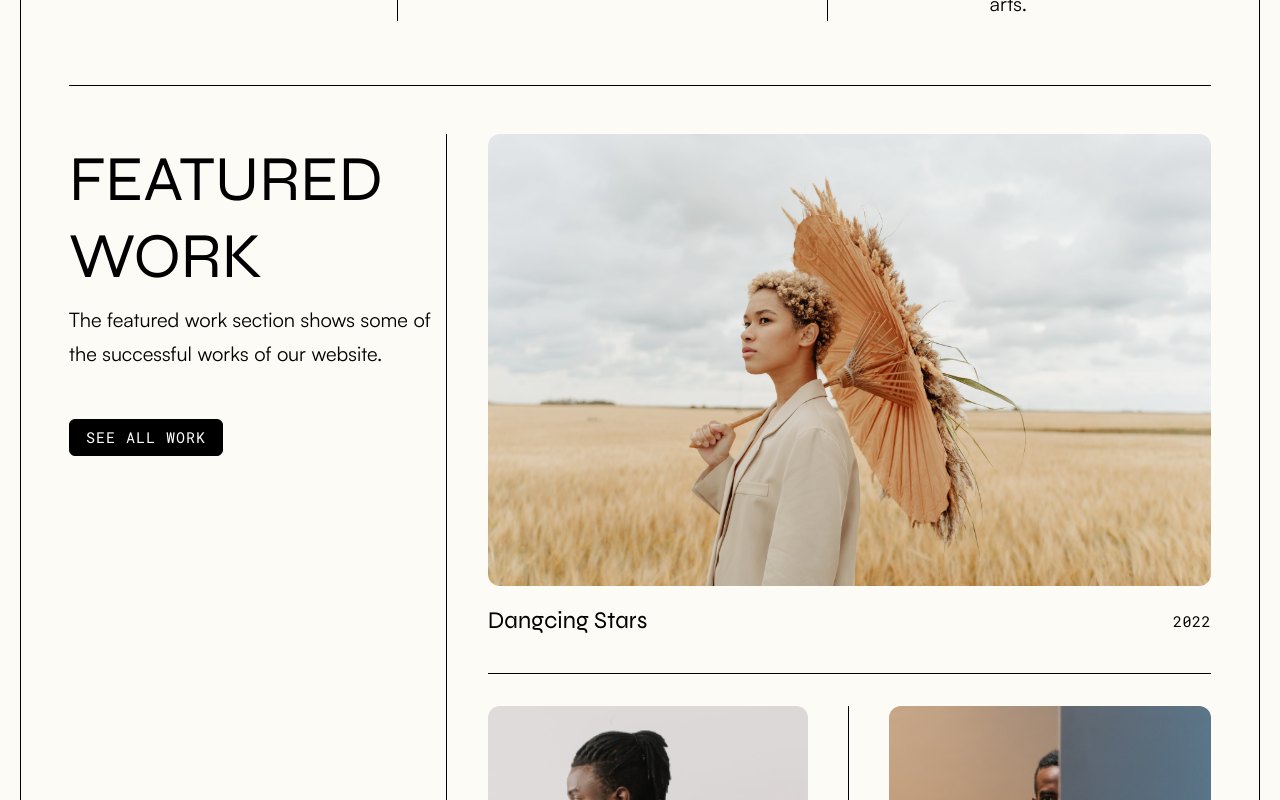
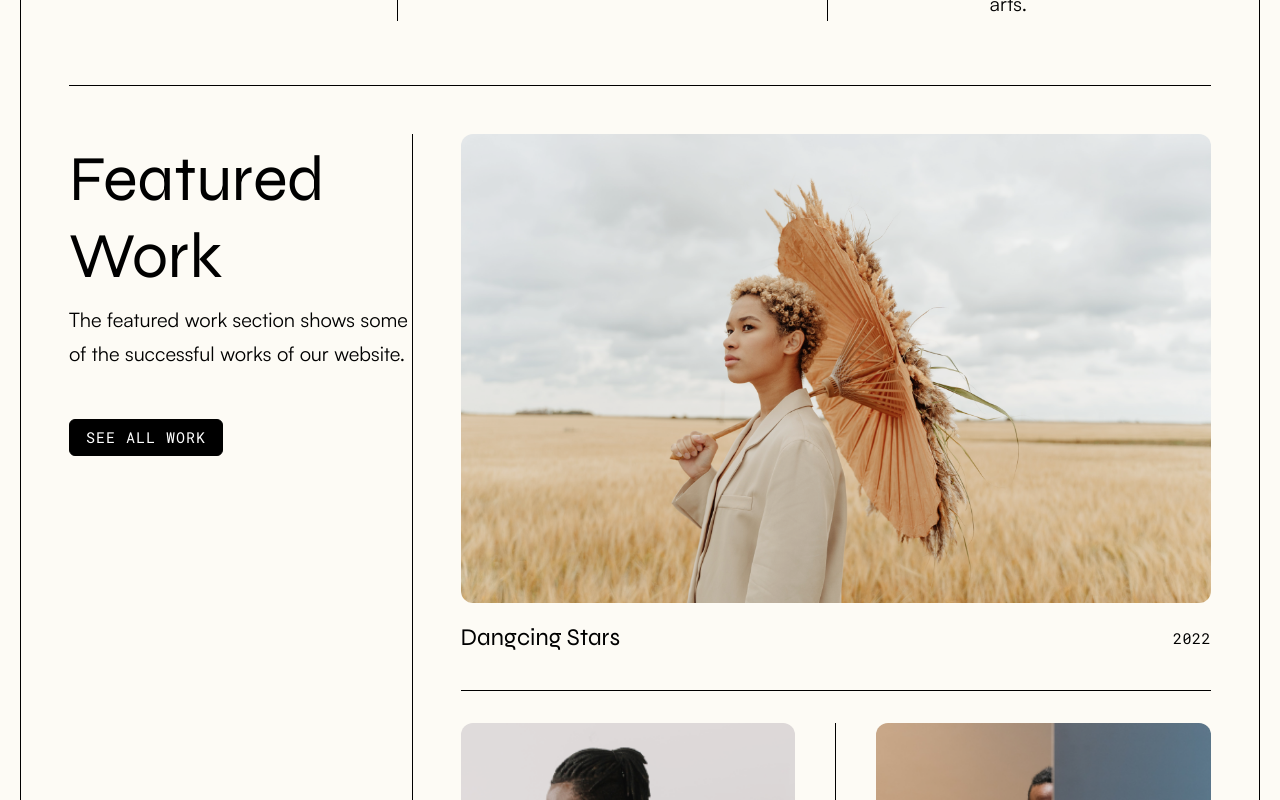
Before and after one commit to taodemy/website, a Next.js app: page / in a window 1280 px wide. Shown: the part 1760-2560 px from the top of the page. Built offline with nearby package versions, Linux system fonts and the light colour scheme.

Commit message:
finish the change of the title

```diff
--- a/components/general/FeaturedWork.tsx
+++ b/components/general/FeaturedWork.tsx
@@ -12,14 +12,6 @@ export default function FeaturedWork() {
   const { DESKTOP, TABLET } = EViewPortQuery;
   let isDesktopSize = useMediaQuery(DESKTOP);
   let isTableletSize = useMediaQuery(TABLET);
-  let [titleName, setTitleName] = useState("global__heading-h1");
-  // if (isDesktopSize) {
-  //   setTitleName("global__heading-h1");
-  // } else if (isTableletSize) {
-  //   setTitleName("global__uppercase-heading-h2");
-  // } else {
-  //   setTitleName("global__uppercase-heading-h3");
-  // }
   const [imgBoxes, setImgBoxes] = useState([
     {
       id: 1,
@@ -52,11 +44,11 @@ export default function FeaturedWork() {
       <div className={styles["featured-work__left-container"]}>
         <h1
           className={`${fontSyne.className}
-            ${isDesktopSize ? "global__heading-h1" : "global__heading-h2"}
+             ${isDesktopSize ? "global__heading-h1" : "global__heading-h2"}
           `}
         >
-          <span>FEATURED&ensp;</span>
-          <span>WORK</span>
+          <span>{isTableletSize ? "FEATURED" : "Featured"}&ensp;</span>
+          <span>{isTableletSize ? "WORK" : "Work"}</span>
         </h1>
         <p className={`${fontSatoshi.className} global__text--medium`}>
           The featured work section shows some of the successful works of our website.
--- a/layouts/index.tsx
+++ b/layouts/index.tsx
@@ -13,7 +13,7 @@ const Layout = ({ children }: LayoutProps) => {
         <Header />
       </section>
       <main>{children}</main>
-      {/* <Footer /> */}
+      <Footer />
     </div>
   );
 };
--- a/styles/FeaturedWork.module.css
+++ b/styles/FeaturedWork.module.css
@@ -5,7 +5,7 @@
 }
 
 .featured-work__left-container {
-  width: 33%;
+  width: 30%;
   margin-top: 48px;
   border-right: 1px solid #000000;
 }
@@ -27,8 +27,8 @@
 
 .featured-work__right-container {
   margin-top: 48px;
-  margin-left: 41px;
-  width: 67%;
+  margin-left: 48px;
+  width: 70%;
 }
 
 .featured-work__right-container-bottom {
--- a/styles/WhatWeDoItem.module.css
+++ b/styles/WhatWeDoItem.module.css
@@ -53,7 +53,7 @@
   }
 
   .what-we-do-item:nth-child(odd) > .what-we-do-item__txt-wrapper {
-    padding-right: 48px;
+    padding-right: 0px;
     border-right: 0;
   }
 }
```
